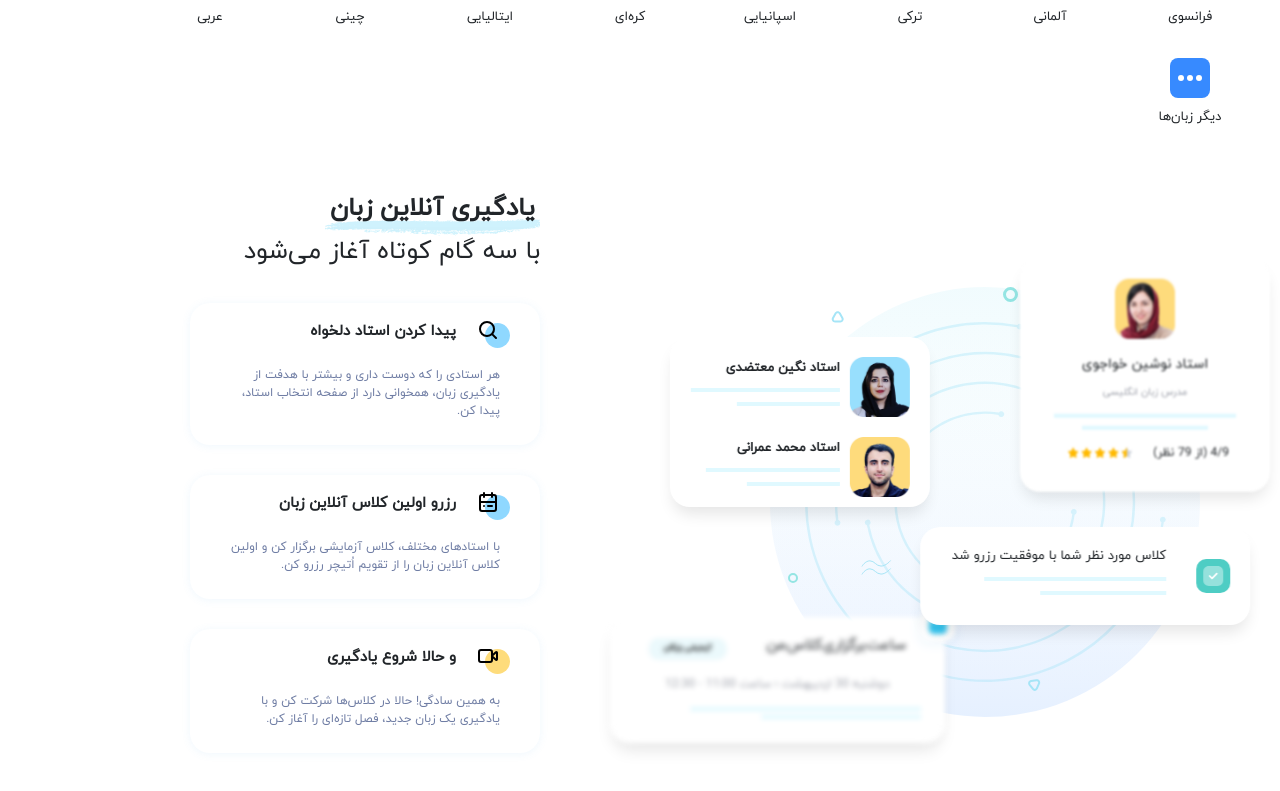
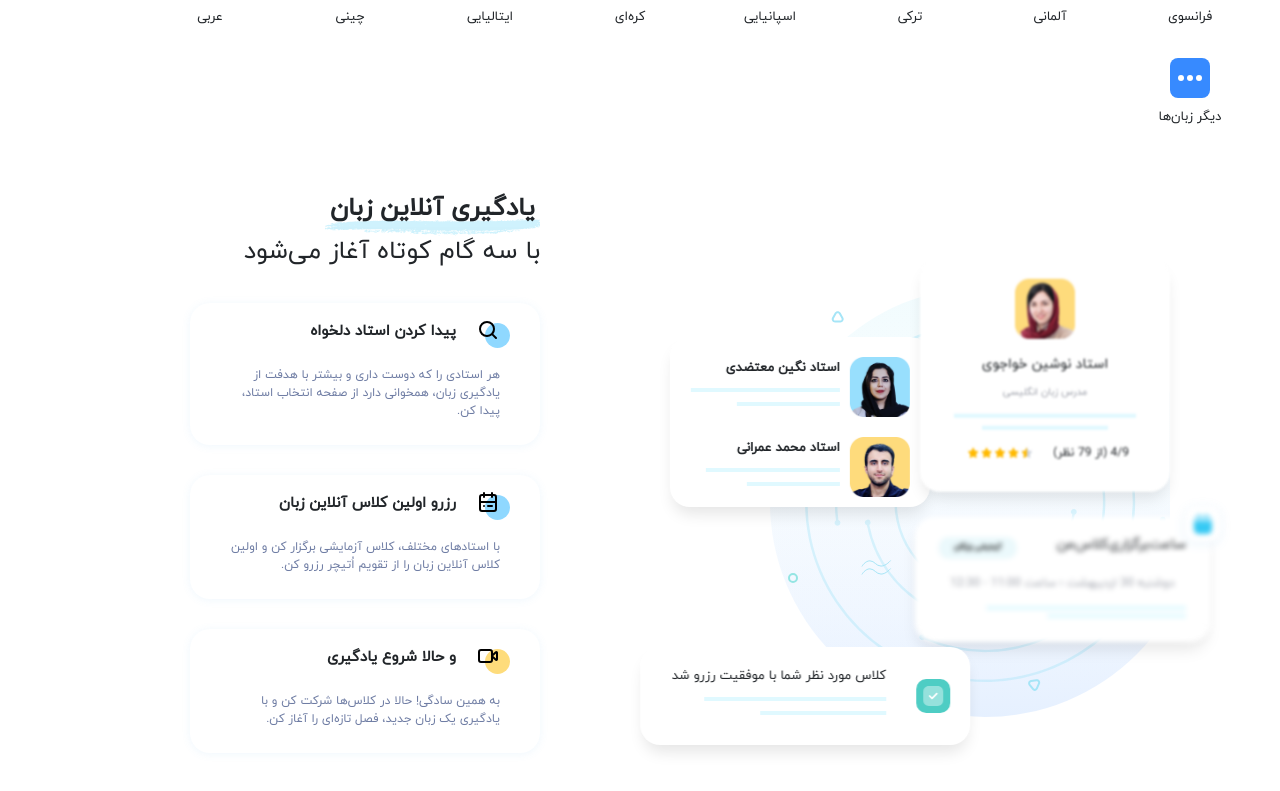
Before and after one commit to Afshar07/Oteacher-vue, a Vue app: page / in a window 1280 px wide. Shown: the part 790-1581 px from the top of the page. Built offline with nearby package versions, Linux system fonts and the light colour scheme; a web font is replaced by a local one.

Commit message:
Rearrange animated components

```diff
--- a/src/components/LearningSteps.vue
+++ b/src/components/LearningSteps.vue
@@ -19,7 +19,7 @@
         ></steps-to-start>
       </div>
     </div>
-    <div class="right-section col-md-7">
+    <div class="right-section col-md-6 me-5">
       <div class="teacher-name">
         <teachers-name :img="teacher1Pic" :name="teacher1Name"></teachers-name>
         <teachers-name :img="teacher2Pic" :name="teacher2Name"></teachers-name>
@@ -86,14 +86,15 @@ export default {
 }
 .session-reservation {
   position: absolute;
-  top: 31rem;
-  right: -1rem;
+  top: 43rem;
+  left: 4rem;
   animation: right-left 6s ease infinite, removeBlur 13s ease infinite;
 }
 .session-calendar {
   position: absolute;
-  top: 43rem;
-  left: 4rem;
+  top: 33rem;
+  right: -4rem;
+
   animation: left-right 6s ease infinite, removeBlur 15s ease 7s infinite;
 }
 
--- a/src/components/animated/SessionCalendar.vue
+++ b/src/components/animated/SessionCalendar.vue
@@ -31,7 +31,7 @@ export default {
   direction: rtl;
   position: relative;
   background-color: #fff;
-  width: 33.5rem;
+  width: 29.5rem;
   box-shadow: 0px 10px 15px -3px rgba(0, 0, 0, 0.1);
   padding: 2rem;
   border-radius: 20px;
@@ -46,7 +46,7 @@ export default {
   top: -1rem;
 }
 .calendar-title {
-  font-size: 1.5rem;
+  font-size: 1.4rem;
   word-spacing: -0.4rem;
   margin-left: 4rem;
 }
```
